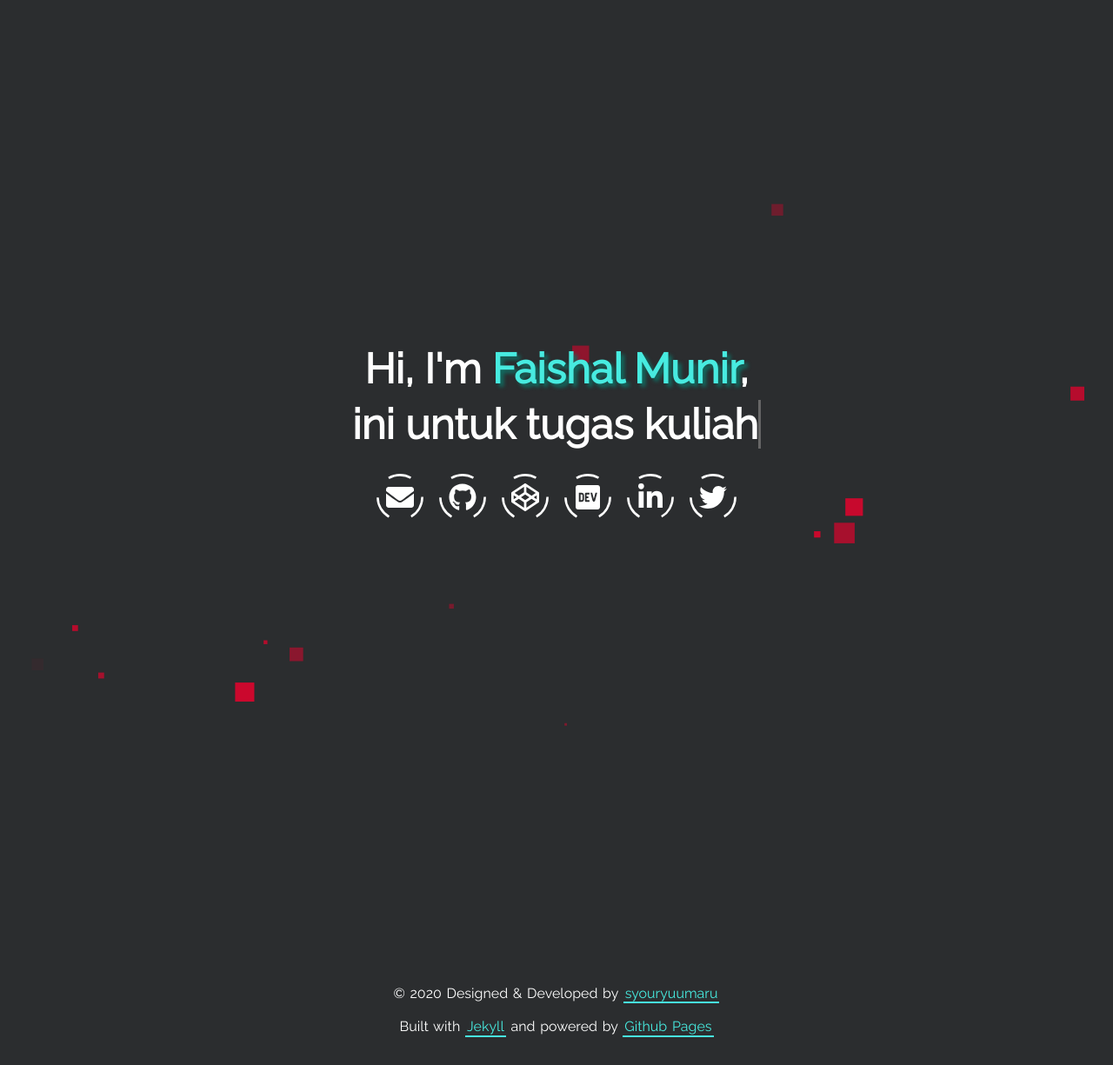
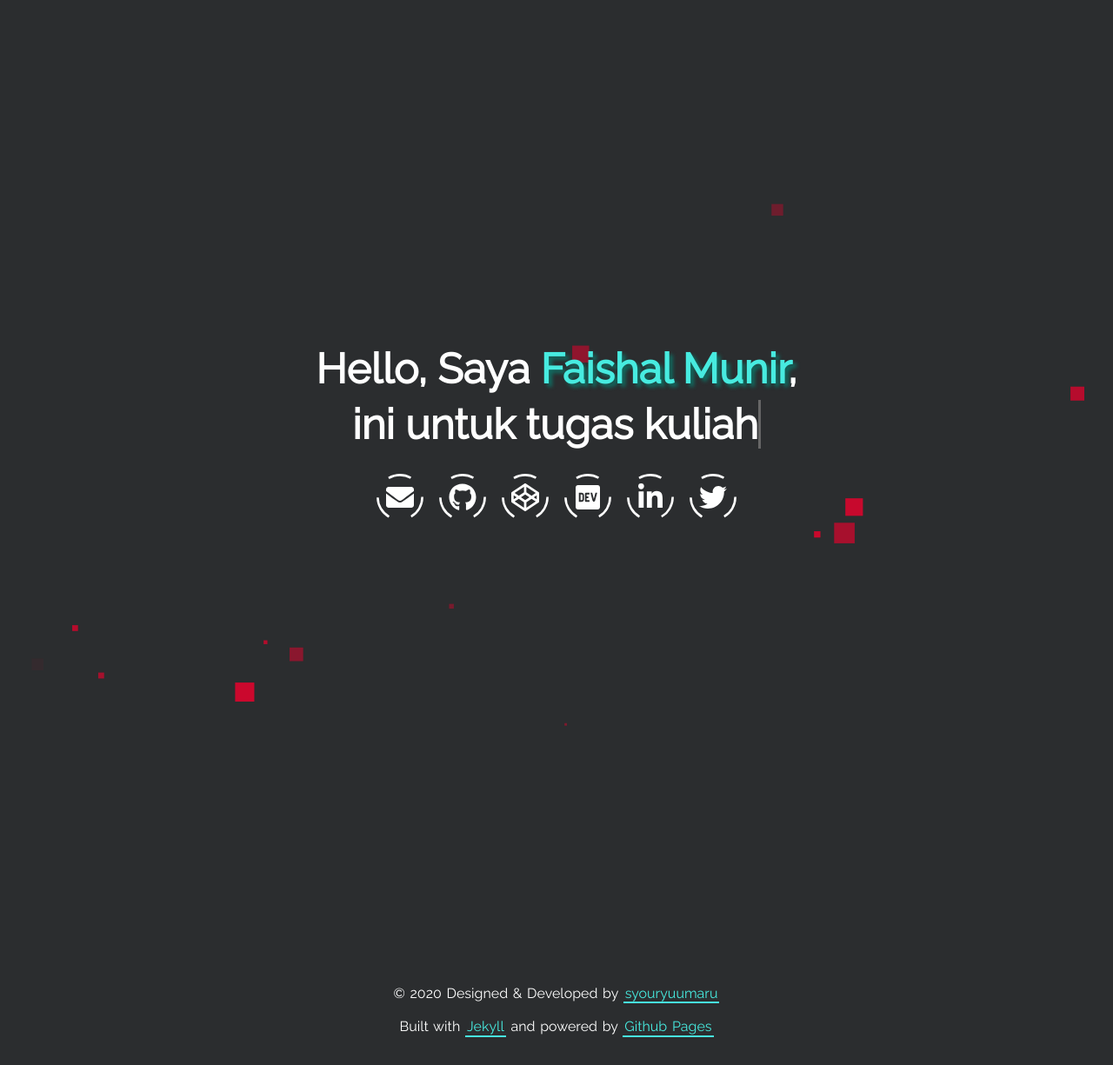
Before and after one commit to getcool90/getcool90.github.io, a Jekyll site: the page built from index.html, in a window 1280 px wide. Shown: the whole page at 87% size. Built offline with Jekyll 4.4.1, drawn with Linux system fonts in a browser that asks for light colours.

Commit message:
Update landing-page.html

```diff
--- a/_includes/landing-page.html
+++ b/_includes/landing-page.html
@@ -1,6 +1,6 @@
 <div id="landing">
   <div class="landing-title">
-    <h1>Hi, I&#39;m
+    <h1>Hello, Saya
       <span class="highlight-title">{{site.username}}</span>,
     </h1>
     <h1>
```
